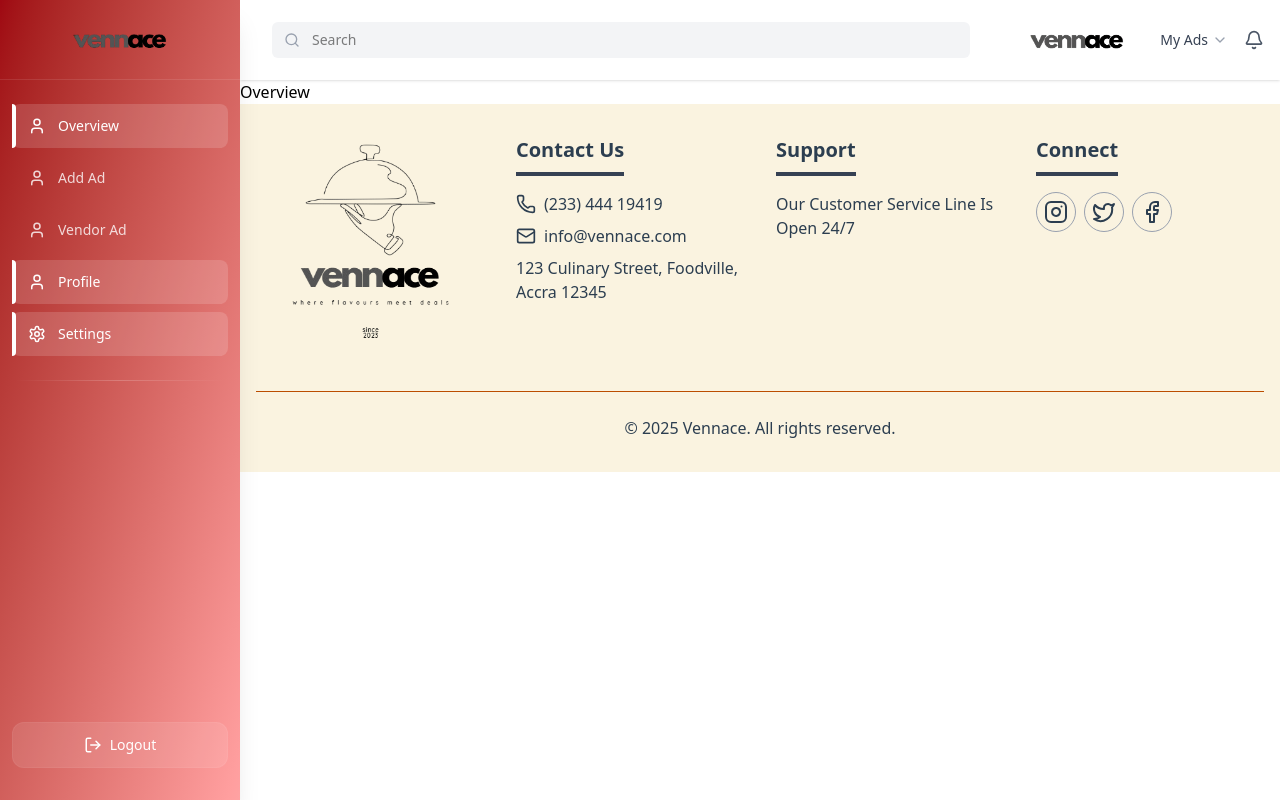
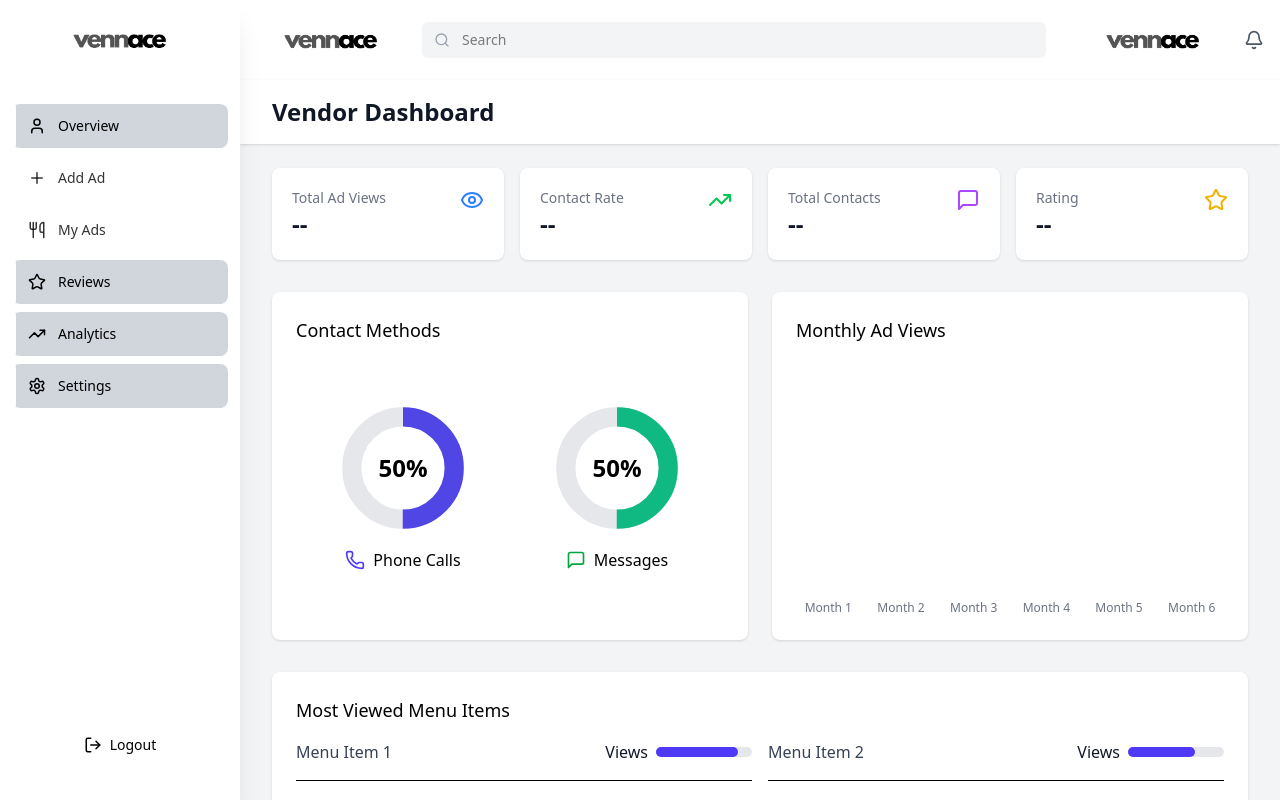
Before and after one commit to AndrewPearlCindy/advert-app, a React (Vite) app: page /dashboard in a window 1280 px wide. Shown: the top 800 px of the page. Built offline with nearby package versions, Linux system fonts and the light colour scheme.

Commit message:
dashboard-update

```diff
--- a/src/components/DashNav.jsx
+++ b/src/components/DashNav.jsx
@@ -8,6 +8,10 @@ const DashNav = () => {
     <nav className="w-full bg-white px-4 py-3 shadow-sm">
       {/* Main navbar */}
       <div className="flex items-center justify-between w-full">
+      <div className= " items-center justify-center">
+          <img className="h=[40px] w-[150px]" src={logo} alt="My Profile" />
+
+            </div>
         {/* Search - desktop only */}
         <div className="w-full lg:block flex-1 mx-4">
           <div className="relative">
@@ -26,10 +30,7 @@ const DashNav = () => {
             <div className= " items-center justify-center">
           <img className="h=[40px] w-[150px]" src={logo} alt="vennace" />
             </div>
-            <span className="hidden md:inline ml-2 text-sm font-medium text-gray-700">
-              My Ads
-            </span>
-            <ChevronDownIcon className="hidden md:inline h-4 w-4 ml-1 text-gray-400" />
+
           </div>
           <BellIcon className="h-5 w-5 text-gray-600 hover:text-gray-800" />
         </div>
--- a/src/components/Sidebar.jsx
+++ b/src/components/Sidebar.jsx
@@ -1,13 +1,13 @@
 import React from "react";
 import K from "../constants"; // Assuming K.NAVLINKS is defined
 import { NavLink } from "react-router"; // Use react-router-dom for routing
-import { LogOut } from "lucide-react";
-import { User, Home, Settings, ClipboardList } from "lucide-react"; // Import more icons
+import { House, LogOut, Star, StarIcon, TrendingUp, User2Icon } from "lucide-react";
+import { User, Home, Settings, PlusIcon, Utensils } from "lucide-react"; // Import more icons
 import logo from "../assets/images/logoname.png";
 
 const Sidebar = () => {
   return (
-    <div className="flex flex-col w-60 bg-gradient-to-br from-red-800 to-red-300 text-white h-screen fixed left-0 top-0 shadow-xl">
+    <div className="flex flex-col w-60 bg-gradient-to-br from-white to--white text-black h-screen fixed left-0 top-0 shadow-xl">
       {/* Logo section with subtle separator */}
       <div className="flex items-center justify-center h-20 border-b border-white/10">
           <img className="h=[40px] w-[150px]" src={logo} alt="vennace" />
@@ -20,14 +20,24 @@ const Sidebar = () => {
 
           switch (link.name) {
             case "Dashboard":
-              iconComponent = <Home size={18} />;
+              iconComponent = <House size={18} />;
               break;
-            case "Tasks":
-              iconComponent = <ClipboardList size={18} />;
+            case "Add Ad":
+              iconComponent = <PlusIcon size={18} />;
+              break;
+            case "My Ads":
+              iconComponent = <Utensils size={18} />;
+              break;
+            case "Reviews":
+              iconComponent = <StarIcon size={18} />;
+              break;
+            case "Analytics":
+              iconComponent = <TrendingUp size={18} />;
               break;
             case "Settings":
               iconComponent = <Settings size={18} />;
               break;
+
             default:
               iconComponent = <User size={18} />; // Default icon
           }
@@ -40,8 +50,8 @@ const Sidebar = () => {
                 relative flex items-center rounded-lg px-4 py-3
                 ${
                   isActive
-                    ? "bg-white/15 text-white font-medium before:absolute before:w-1 before:h-full before:bg-white before:left-0 before:top-0 before:rounded-r-md"
-                    : "text-white/80 hover:bg-white/10 hover:text-white transition-all duration-200"
+                    ? "bg-gray-300 text-black font-medium before:absolute before:w-1 before:h-full before:bg-white before:left-0 before:top-0 before:rounded-r-md"
+                    : "text-black/80 hover:bg-gray-500 hover:text-black transition-all duration-200"
                 }
               `}
             >
@@ -60,7 +70,7 @@ const Sidebar = () => {
 
       {/* Push logout button to bottom */}
       <div className="mt-auto mb-8 px-3">
-        <button className="w-full flex items-center justify-center gap-x-2 bg-white/10 hover:bg-white/20 border border-white/5 text-white px-4 py-3 rounded-xl transition-all duration-200 group">
+        <button className="w-full flex items-center justify-center gap-x-2 bg-white/10 hover:bg-gray-300 border border-white/5 text-black px-4 py-3 rounded-xl transition-all duration-200 group">
           <LogOut size={18} className="group-hover:rotate-12 transition-transform duration-200" />
           <span className="font-medium text-sm">Logout</span>
         </button>
--- a/src/constants/index.js
+++ b/src/constants/index.js
@@ -1,4 +1,4 @@
-import { FileIcon, House, PlusIcon, Settings, User2Icon } from "lucide-react";
+import { FileIcon, House, PlusIcon, Settings, StarIcon, TrendingUp, User2Icon, Utensils } from "lucide-react";
 
 export default {
     NAVLINKS: [
@@ -14,14 +14,19 @@ export default {
             icon: PlusIcon,
         },
         {
-            name: "Vendor Ad",
+            name: "My Ads",
             path: "/dashboard/ads",
-            icon: FileIcon,
+            icon: Utensils,
         },
         {
-            name: "Profile",
+            name: "Reviews",
             path: "",
-            icon: User2Icon,
+            icon: StarIcon,
+        },
+        {
+            name: "Analytics",
+            path: "",
+            icon: TrendingUp,
         },
         {
             name: "Settings",
--- a/src/pages/dashboard/Overview.jsx
+++ b/src/pages/dashboard/Overview.jsx
@@ -1,9 +1,196 @@
-import React from 'react'
+import React from 'react';
+import {
+  Eye,
+  TrendingUp,
+  MessageSquare,
+  Phone,
+  Star,
+  Users
+} from 'lucide-react';
 
 const Overview = () => {
   return (
-    <div>Overview</div>
-  )
-}
+    <div className="min-h-screen bg-gray-100">
+      {/* Main Content */}
+      <header className="bg-white shadow-sm">
+        <div className="max-w-7xl mx-auto py-4 px-4 sm:px-6 lg:px-8">
+          <h1 className="text-2xl font-semibold text-gray-900">Vendor Dashboard</h1>
+        </div>
+      </header>
 
-export default Overview
+      <main className="max-w-7xl mx-auto py-6 px-4 sm:px-6 lg:px-8">
+        {/* Stats Cards */}
+        <div className="grid grid-cols-1 md:grid-cols-2 lg:grid-cols-4 gap-4 mb-8">
+          <StatCard title="Total Ad Views" icon={<Eye className="text-blue-500" />} />
+          <StatCard title="Contact Rate" icon={<TrendingUp className="text-green-500" />} />
+          <StatCard title="Total Contacts" icon={<MessageSquare className="text-purple-500" />} />
+          <StatCard title="Rating" icon={<Star className="text-yellow-500" />} />
+        </div>
+
+        <div className="grid grid-cols-1 lg:grid-cols-2 gap-6 mb-8">
+          {/* Contact Breakdown */}
+          <div className="bg-white rounded-lg shadow p-6">
+            <h2 className="text-lg font-medium mb-4">Contact Methods</h2>
+            <div className="flex h-64">
+              <div className="w-1/2 flex flex-col items-center justify-center">
+                <div className="relative h-32 w-32">
+                  {/* Phone circle chart placeholder */}
+                  <svg className="h-full w-full" viewBox="0 0 100 100">
+                    <circle
+                      cx="50"
+                      cy="50"
+                      r="40"
+                      fill="transparent"
+                      stroke="#e5e7eb"
+                      strokeWidth="15"
+                    />
+                    <circle
+                      cx="50"
+                      cy="50"
+                      r="40"
+                      fill="transparent"
+                      stroke="#4f46e5"
+                      strokeWidth="15"
+                      strokeDasharray={2 * Math.PI * 40}
+                      strokeDashoffset={Math.PI * 40}
+                      transform="rotate(-90 50 50)"
+                    />
+                  </svg>
+                  <div className="absolute inset-0 flex items-center justify-center">
+                    <span className="text-2xl font-bold">50%</span>
+                  </div>
+                </div>
+                <div className="mt-4 flex items-center">
+                  <Phone size={20} className="text-indigo-600 mr-2" />
+                  <span className="font-medium">Phone Calls</span>
+                </div>
+              </div>
+              <div className="w-1/2 flex flex-col items-center justify-center">
+                <div className="relative h-32 w-32">
+                  {/* Message circle chart placeholder */}
+                  <svg className="h-full w-full" viewBox="0 0 100 100">
+                    <circle
+                      cx="50"
+                      cy="50"
+                      r="40"
+                      fill="transparent"
+                      stroke="#e5e7eb"
+                      strokeWidth="15"
+                    />
+                    <circle
+                      cx="50"
+                      cy="50"
+                      r="40"
+                      fill="transparent"
+                      stroke="#10b981"
+                      strokeWidth="15"
+                      strokeDasharray={2 * Math.PI * 40}
+                      strokeDashoffset={Math.PI * 40}
+                      transform="rotate(-90 50 50)"
+                    />
+                  </svg>
+                  <div className="absolute inset-0 flex items-center justify-center">
+                    <span className="text-2xl font-bold">50%</span>
+                  </div>
+                </div>
+                <div className="mt-4 flex items-center">
+                  <MessageSquare size={20} className="text-green-600 mr-2" />
+                  <span className="font-medium">Messages</span>
+                </div>
+              </div>
+            </div>
+          </div>
+
+          {/* Ad Views Chart */}
+          <div className="bg-white rounded-lg shadow p-6">
+            <h2 className="text-lg font-medium mb-4">Monthly Ad Views</h2>
+            <div className="h-64 flex items-end space-x-2">
+              {[1, 2, 3, 4, 5, 6].map((month) => (
+                <div key={month} className="flex flex-col items-center flex-1">
+                  <div
+                    className="w-full bg-indigo-500 rounded-t"
+                    style={{ height: `${(month * 15)}%` }}
+                  ></div>
+                  <span className="text-xs text-gray-500 mt-1">Month {month}</span>
+                </div>
+              ))}
+            </div>
+          </div>
+        </div>
+
+        {/* Popular Menu Items */}
+        <div className="bg-white rounded-lg shadow p-6 mb-8">
+          <h2 className="text-lg font-medium mb-4">Most Viewed Menu Items</h2>
+          <div className="grid grid-cols-1 md:grid-cols-2 gap-4">
+            {[1, 2, 3, 4].map((item) => (
+              <div key={item} className="flex items-center justify-between border-b pb-4">
+                <span className="text-gray-700">Menu Item {item}</span>
+                <div className="flex items-center">
+                  <span className="text-gray-900 font-medium">Views</span>
+                  <div className="ml-2 w-24 bg-gray-200 rounded-full h-2.5">
+                    <div
+                      className="bg-indigo-600 h-2.5 rounded-full"
+                      style={{ width: `${100 - (item * 15)}%` }}
+                    ></div>
+                  </div>
+                </div>
+              </div>
+            ))}
+          </div>
+        </div>
+
+        {/* Recent Reviews */}
+        <div className="bg-white rounded-lg shadow overflow-hidden">
+          <div className="px-6 py-4 border-b border-gray-200">
+            <h2 className="text-lg font-medium">Recent Reviews</h2>
+          </div>
+          <div className="divide-y divide-gray-200">
+            {[1, 2, 3].map((review) => (
+              <div key={review} className="px-6 py-4">
+                <div className="flex justify-between">
+                  <span className="font-medium text-gray-900">Customer Name</span>
+                  <span className="text-gray-500 text-sm">Date</span>
+                </div>
+                <div className="flex items-center mt-1">
+                  <div className="flex">
+                    {[...Array(5)].map((_, i) => (
+                      <Star
+                        key={i}
+                        size={16}
+                        className={i < 4 ? "text-yellow-400 fill-current" : "text-gray-300"}
+                      />
+                    ))}
+                  </div>
+                </div>
+                <p className="mt-2 text-gray-600">Review comment placeholder</p>
+              </div>
+            ))}
+          </div>
+          <div className="px-6 py-4 bg-gray-50">
+            <button className="text-indigo-600 hover:text-indigo-900 font-medium">View all reviews</button>
+          </div>
+        </div>
+      </main>
+    </div>
+  );
+};
+
+// Helper component
+const StatCard = ({ title, icon }) => (
+  <div className="bg-white rounded-lg shadow p-5">
+    <div className="flex justify-between">
+      <div>
+        <p className="text-gray-500 text-sm">{title}</p>
+        <div className="flex items-baseline">
+          <p className="text-2xl font-semibold text-gray-900">--</p>
+        </div>
+      </div>
+      <div>
+        {icon}
+      </div>
+    </div>
+  </div>
+);
+
+
+export default Overview;
```
